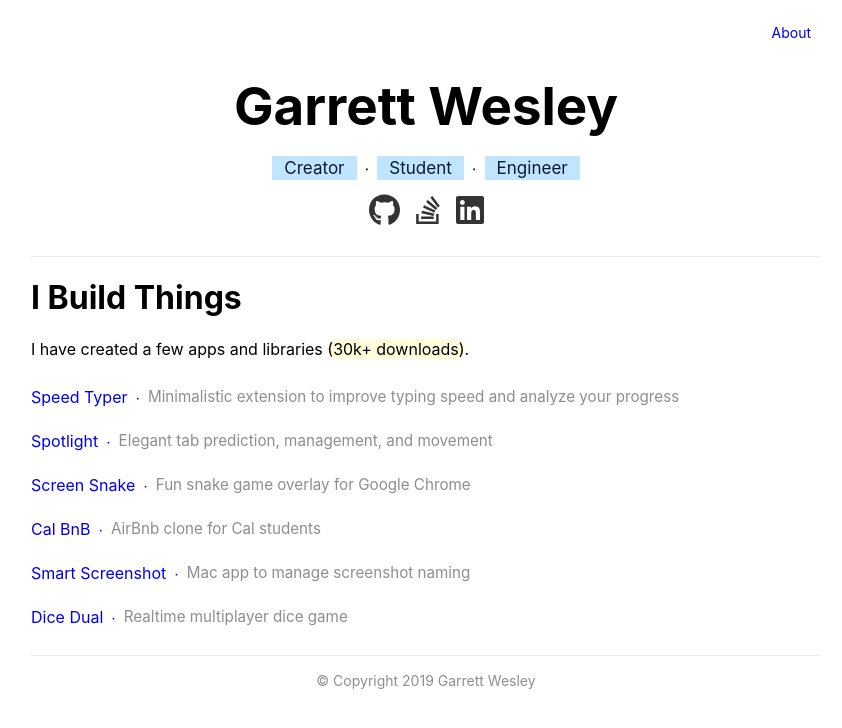
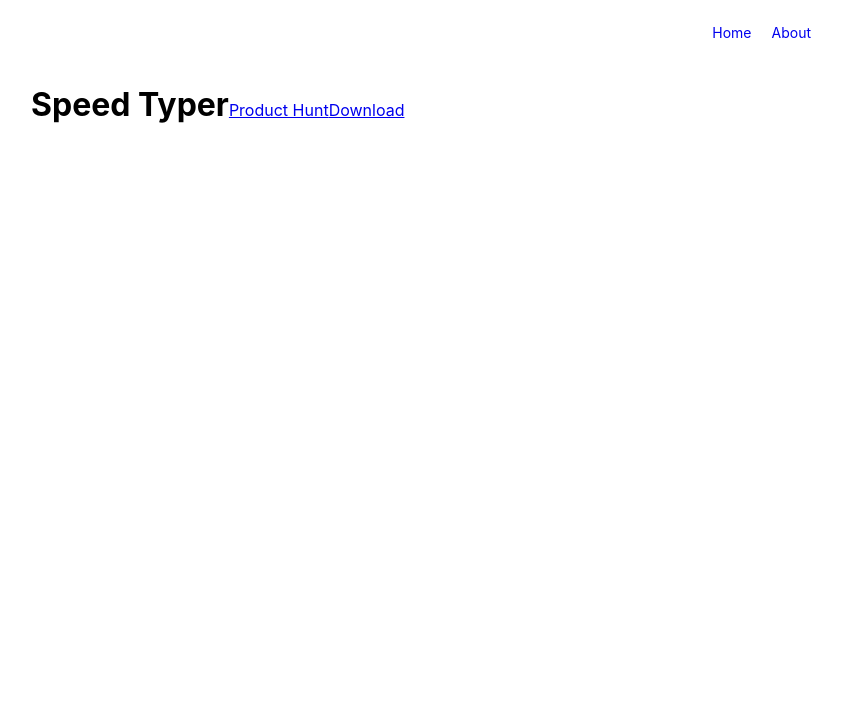
Before and after one commit to garrettwesley/portfolio, a React (Create React App) app: page /speed-typer in a window 1280 px wide. Shown: the top 728 px of the page, without its empty margins (214-1056 px from the left). Built offline with nearby package versions, Linux system fonts and the light colour scheme.

Commit message:
Start speed typer website

```diff
--- a/src/App.js
+++ b/src/App.js
@@ -55,14 +55,11 @@ class App extends Component {
                 <p className="">I have created a few apps and libraries <span className="highlight">(30k+ downloads)</span>.</p>
                 <div className="link-container">
                     <div className="link-item">
-                        <a
-                            href="https://chrome.google.com/webstore/detail/speed-typing-10-fast-fing/eoefmbbcheodkhndmjkfjicobhiafano"
-                            target="_blank"
-                            rel="noopener noreferrer">
+                        <Link to="/speed-typer">
                             <div className="title">Speed Typer</div>
                             <div className="dot-separator"/>
                             <div className="description">Minimalistic extension to improve typing speed and analyze your progress</div>
-                        </a>
+                        </Link>
                     </div>
                     <div className="link-item">
                         <a
--- a/src/App.scss
+++ b/src/App.scss
@@ -42,7 +42,6 @@ body {
         a {
             text-decoration: none;
             &:hover{
-                // box-shadow: 0 1.5px 0 0 $primary-color;
                 text-decoration: underline;
                 color: $primary-color;
             }
@@ -116,12 +115,14 @@ body {
             a {
                 &:hover {
                     color: $primary-color;
+                    .title { color: $primary-color; }
                     .description { color: $primary-color; }
                 }
                 display: flex;
                 text-decoration: none;
                 .title {
                     font-size: 1rem;
+                    color: black;
                     font-weight: 400;
                 }
                 .description {
@@ -148,3 +149,11 @@ body {
     flex-direction: column;
     justify-content: center;
 }
+
+.body-typing {
+    min-height: calc(100vh - 7rem);
+    display: flex;
+    flex-direction: row;
+    justify-content: flex-start;
+    align-items: baseline;
+}
--- a/src/Router.js
+++ b/src/Router.js
@@ -2,12 +2,14 @@ import React, { Component } from 'react'
 import { Switch, Route } from 'react-router-dom'
 import App from './App.js'
 import About from './About.js'
+import Typing from './Typing.js'
 
 class Router extends Component {
   render() {
     return (
         <Switch>
           <Route path='/about' component={About}/>
+          <Route path='/speed-typer' component={Typing}/>
           <Route path='/' component={App}/>
         </Switch>
     )
--- a/src/Typing.js
+++ b/src/Typing.js
@@ -1,2 +1,27 @@
 import React, { Component } from 'react';
-import './App.css';
+import { Link } from 'react-router-dom'
+import './App.scss';
+
+class Typing extends Component {
+    render() {
+        return (
+            <div className="App">
+                <div className="Header">
+                    <div className="menu-item">
+                        <Link to="/">Home</Link>
+                    </div>
+                    <div className="menu-item">
+                        <Link to="/about">About</Link>
+                    </div>
+                </div>
+                <div className="body-typing">
+                    <h1 className="body-header">Speed Typer</h1>
+                    <a href="https://www.producthunt.com/posts/touch-typer">Product Hunt</a>
+                    <a href="https://chrome.google.com/webstore/detail/speed-typing-10-fast-fing/eoefmbbcheodkhndmjkfjicobhiafano">Download</a>
+                </div>
+            </div>
+      )
+  }
+}
+
+export default Typing
```
